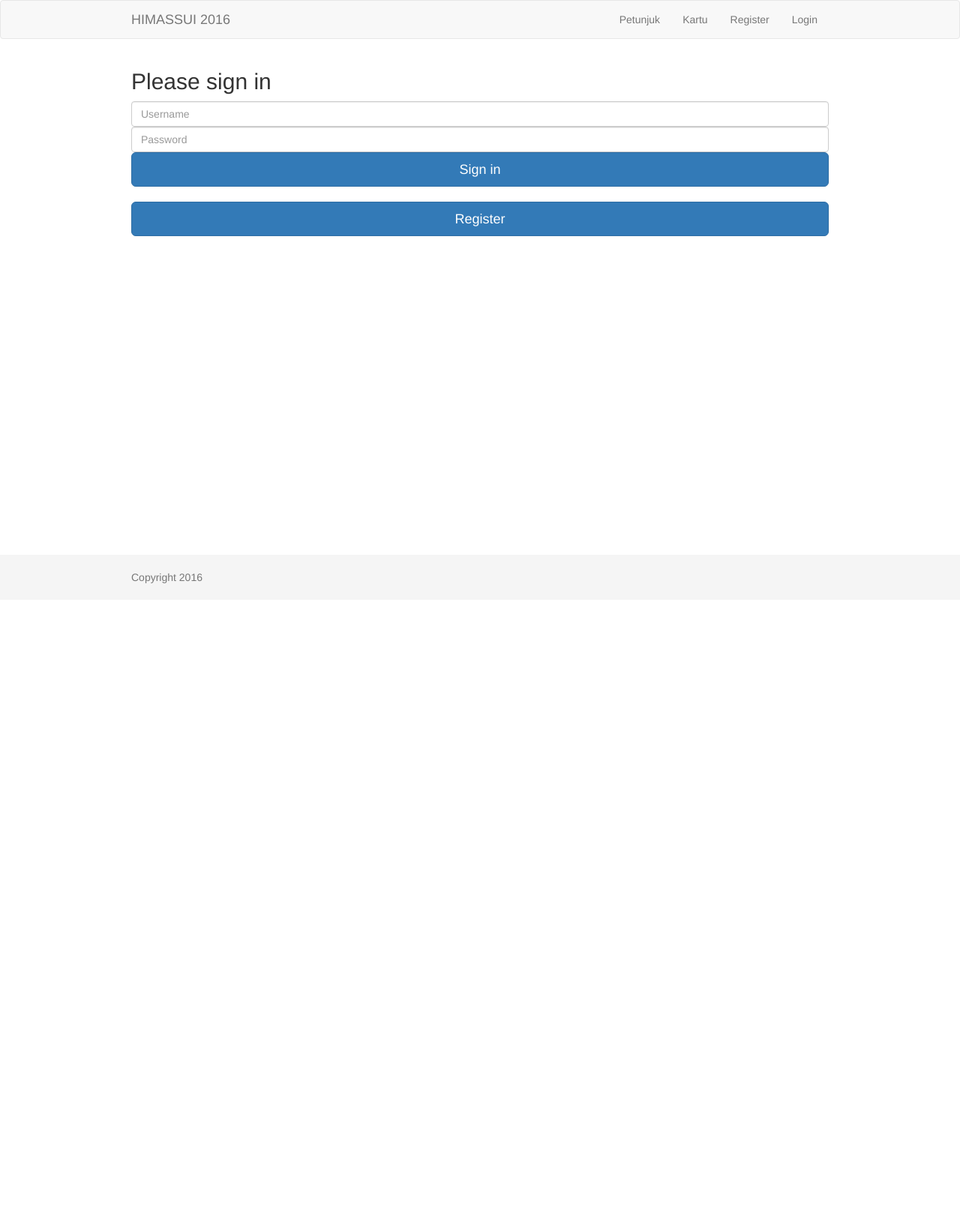
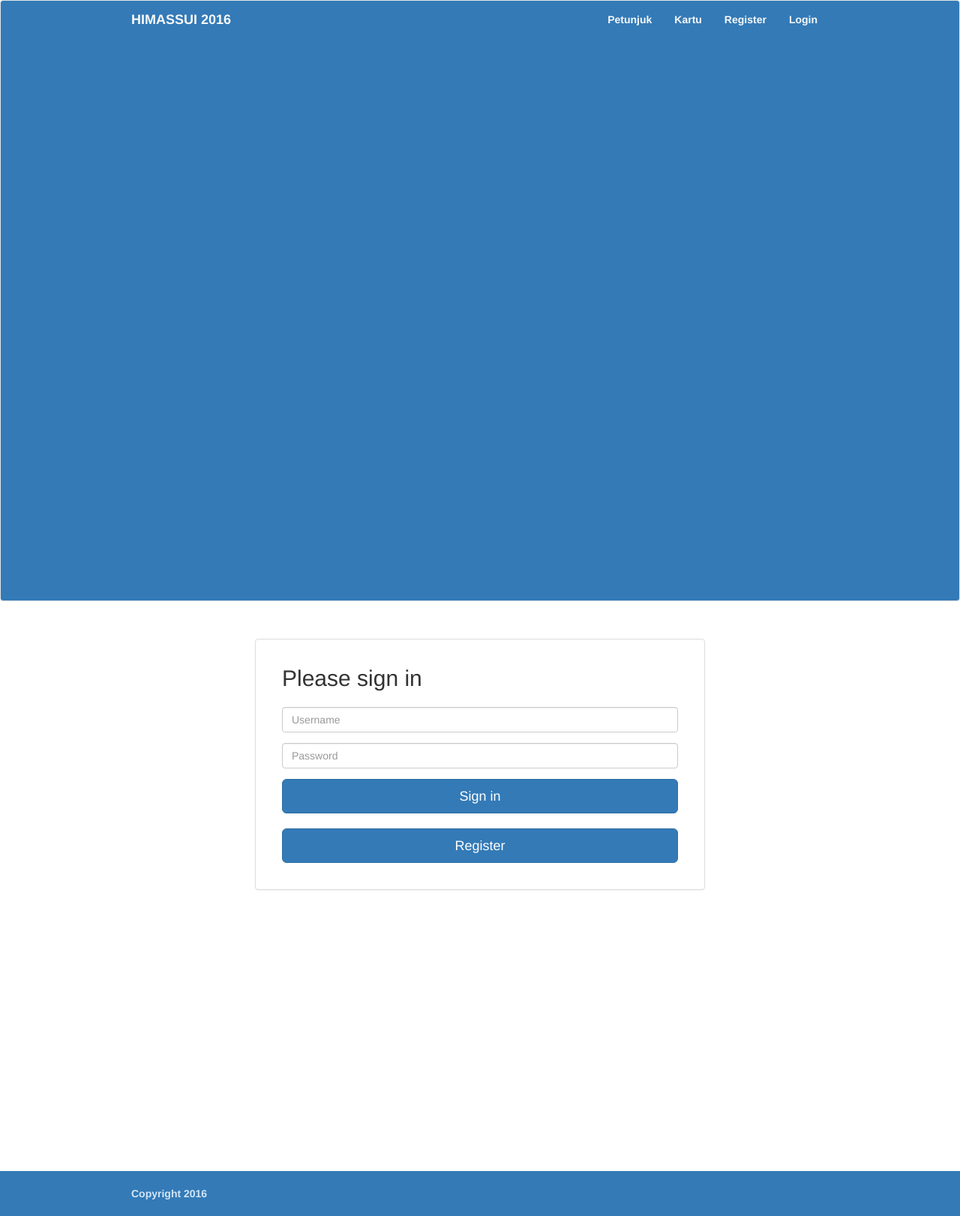
Before and after one commit to grgp/himassui-2016, a CodeIgniter app: page /login in a window 1280 px wide. Shown: the whole page at 75% size. Before the commit the page ends 778 px from the top, so only its background shows below. Run offline with CodeIgniter, Linux system fonts and the light colour scheme; some libraries are stand-ins or nearby versions.

Commit message:
css for pages kartu, login, and register

```diff
--- a/application/views/pages/login.php
+++ b/application/views/pages/login.php
@@ -55,28 +55,20 @@
         }
       }
 ?>
-<!DOCTYPE html>
-<html lang="en">
-<head>
-  <title>The Power Of Bootstrap</title>
-  <meta charset="utf-8">
-  <meta name="viewport" content="width=device-width, initial-scale=1">
-  <link rel="stylesheet" type = "text/css" href="bootstrap/css/bootstrap.min.css">
-  <link rel="stylesheet" type = "text/css" href="css/csssignin.css">
-</head>
+
 <body>
-  <div class = "container">
+  <div class="container">
+    <div class="panel panel-default logpanel center">
+      <div class="panel-body">
         <form class="form-signin" action = "" method = "POST">
               <h2 class="form-signin-heading">Please sign in</h2>
               <input name="username" class="form-control" placeholder="Username" required>
               <input type="password" name="password" class="form-control" placeholder="Password" required>
               <button class="btn btn-lg btn-primary btn-block" type="submit">Sign in</button><br>
-          <a href = "registration.php"><button class="btn btn-lg btn-primary btn-block" type="button">Register</button></a>
+              <a href="registration.php"><button class="btn btn-lg btn-primary btn-block" type="button">Register</button></a>
         </form>
-
+      </div>
+    </div>
   </div>
 </body>
-<script src = "script/jquery-2.1.4.min.js"> </script>
-<script src = "bootstrap/js/bootstrap.min.js"> </script>
-<script src = "script/jsminimum.js"> </script>
 </html>
--- a/application/views/templates/header.php
+++ b/application/views/templates/header.php
@@ -7,6 +7,7 @@
 
 	<link rel="stylesheet" type="text/css" href="assets/css/bootstrap.min.css"/>
 	<link rel="stylesheet" type="text/css" href="assets/css/style.css"/>
+	<script src="assets/js/bootstrap.js"></script>
 
 	<!--
 	<script type="text/javascript">
--- a/assets/css/style.css
+++ b/assets/css/style.css
@@ -1,18 +1,79 @@
+/*....... GENERAL .......*/
+
+html, body {
+  height: 100%;
+}
+
+.center {
+  float: none;
+  margin-left: auto;
+  margin-right: auto;
+}
+
 .container, .container-fluid {
   width: auto;
   max-width: 960px;
   padding: 0 15px;
+  min-height: 100%;
 }
 
 .container .text-muted {
   margin: 20px 0;
+  color: #D2E5F7;
+  font-weight: bold;
 }
 
+#main {
+  overflow: auto;
+  padding-bottom: 60px;
+}
+
+/*....... NAVBAR .......*/
+
+.navbar {
+	background-color: #337AB7;
+  font-weight: bold;
+}
+
+.navbar-brand {
+  color: #f9f9f9 !important;
+}
+
+.navbar-default .navbar-nav > li > a {
+  color: #f9f9f9;
+}
+
+.navbar-default .navbar-nav > li > a:hover, .navbar-default .navbar-nav > li > a:focus {
+  background-color: #4893D4;
+  color: #f9f9f9;
+}
+
+/*....... FORMS .......*/
+
+.logpanel {
+  margin-top: 30px;
+  max-width: 600px;
+}
+
+.form-signin {
+  margin: 20px;
+}
+
+.form-signin-heading {
+  margin-bottom: 22px;
+}
+
+.form-control {
+  margin-bottom: 14px;
+}
+
+/*....... FOOTER .......*/
+
 .footer {
-  position: absolute;
-  bottom: 0;
-  width: 100%;
-  /* Set the fixed height of the footer here */
+  position: relative;
+  margin-top: -60px; /* negative value of footer height */
   height: 60px;
-  background-color: #f5f5f5;
+  clear:both;
+  padding-top:0px;
+  background-color: #337AB7;
 }
```
Also changed, not shown: application/views/pages/home.php (+33 -1 lines), application/views/pages/kartu.php (+15 -21 lines), application/views/pages/registration.php (+9 -5 lines). Lines whose indentation alone changed are shown as unchanged.
